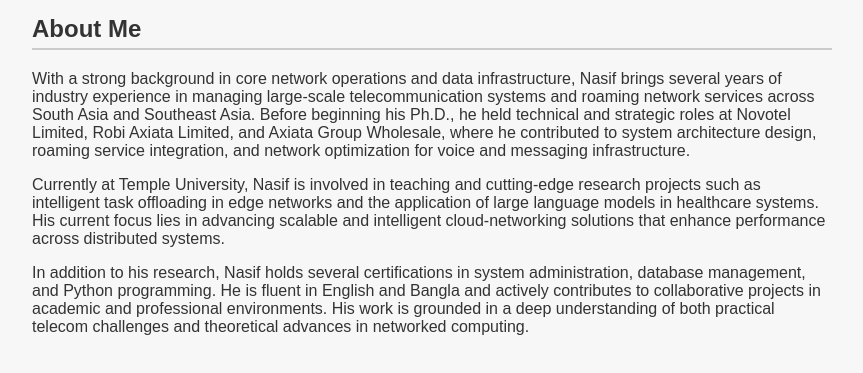
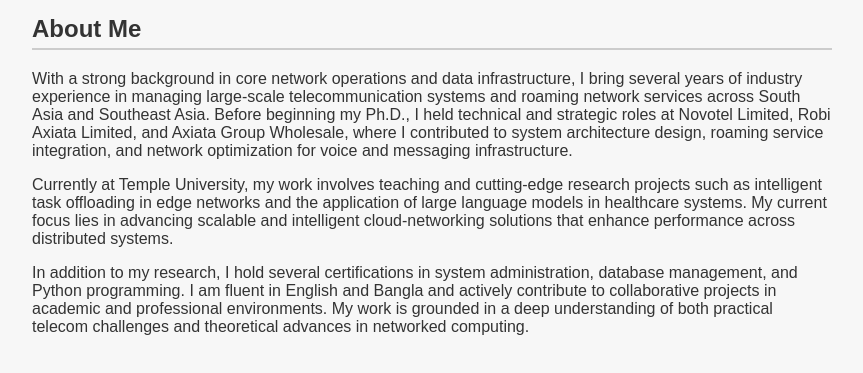
Before and after one commit to nasifprangon/nasifprangon.github.io, a plain HTML site: page index.html in a window 1280 px wide. Shown: the part 399-772 px from the top of the page, without its empty margins (208-1071 px from the left). Drawn offline with Linux system fonts and the light colour scheme.

Commit message:
Update index.html

```diff
--- a/index.html
+++ b/index.html
@@ -31,11 +31,11 @@
 
   <main>
     <h2>About Me</h2>
-    <p>With a strong background in core network operations and data infrastructure, Nasif brings several years of industry experience in managing large-scale telecommunication systems and roaming network services across South Asia and Southeast Asia. Before beginning his Ph.D., he held technical and strategic roles at Novotel Limited, Robi Axiata Limited, and Axiata Group Wholesale, where he contributed to system architecture design, roaming service integration, and network optimization for voice and messaging infrastructure.</p>
+    <p>With a strong background in core network operations and data infrastructure, I bring several years of industry experience in managing large-scale telecommunication systems and roaming network services across South Asia and Southeast Asia. Before beginning my Ph.D., I held technical and strategic roles at Novotel Limited, Robi Axiata Limited, and Axiata Group Wholesale, where I contributed to system architecture design, roaming service integration, and network optimization for voice and messaging infrastructure.</p>
 
-    <p>Currently at Temple University, Nasif is involved in teaching and cutting-edge research projects such as intelligent task offloading in edge networks and the application of large language models in healthcare systems. His current focus lies in advancing scalable and intelligent cloud-networking solutions that enhance performance across distributed systems.</p>
+    <p>Currently at Temple University, my work involves teaching and cutting-edge research projects such as intelligent task offloading in edge networks and the application of large language models in healthcare systems. My current focus lies in advancing scalable and intelligent cloud-networking solutions that enhance performance across distributed systems.</p>
 
-    <p>In addition to his research, Nasif holds several certifications in system administration, database management, and Python programming. He is fluent in English and Bangla and actively contributes to collaborative projects in academic and professional environments. His work is grounded in a deep understanding of both practical telecom challenges and theoretical advances in networked computing.</p>
+    <p>In addition to my research, I hold several certifications in system administration, database management, and Python programming. I am fluent in English and Bangla and actively contribute to collaborative projects in academic and professional environments. My work is grounded in a deep understanding of both practical telecom challenges and theoretical advances in networked computing.</p>
 
 
   </main>
```
